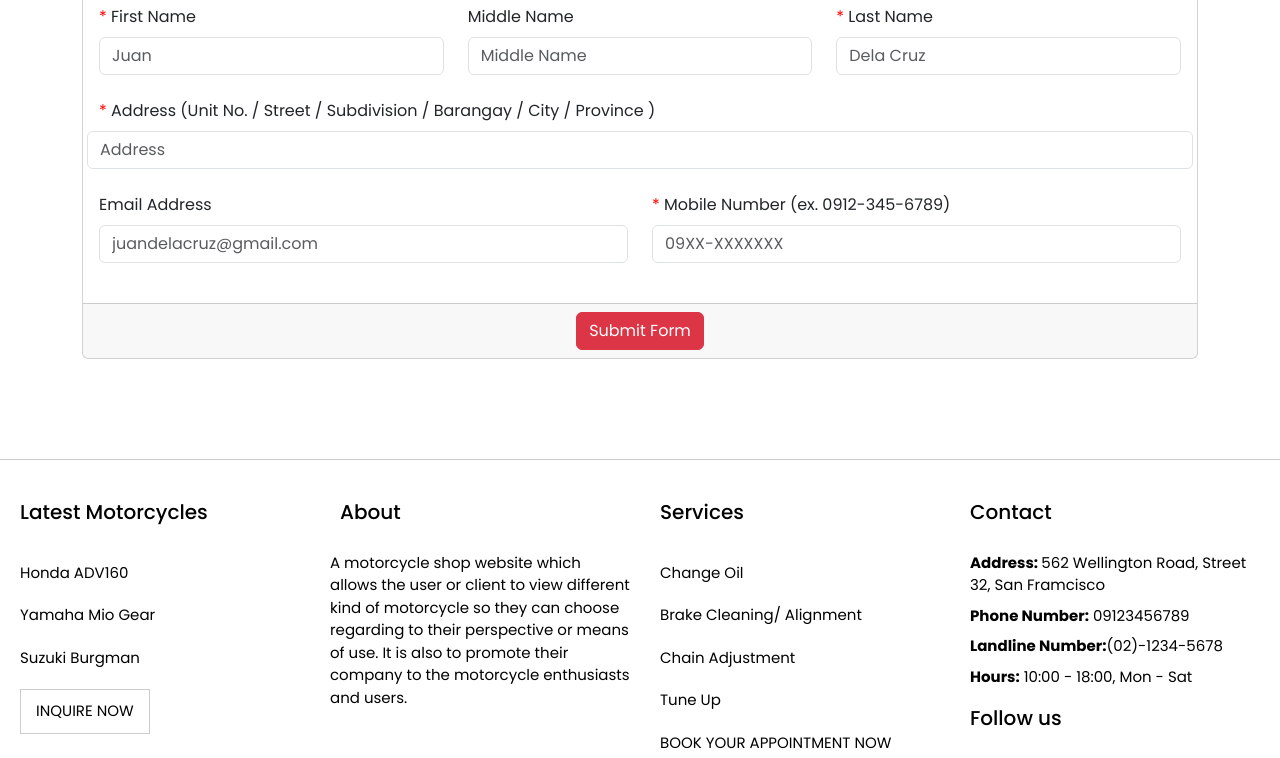
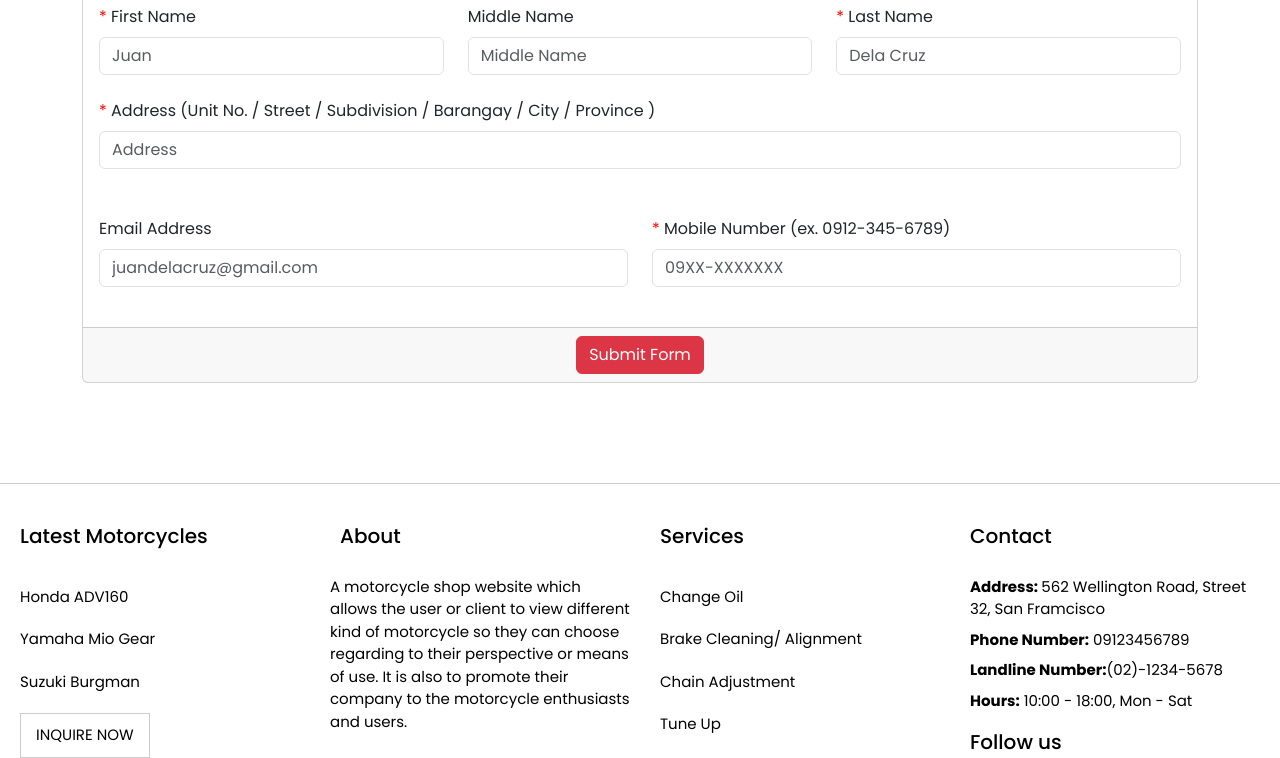
Before and after one commit to gohn01/miniproject2htmlcss.github.io, a plain HTML site: page contactus.html in a window 1280 px wide. Shown: the part 1662-2420 px from the top of the page. Drawn offline with nearby package versions, Linux system fonts and the light colour scheme.

Commit message:
added col in form for address field

```diff
--- a/contactus.html
+++ b/contactus.html
@@ -148,8 +148,10 @@
                             </div>
                         </div>
                         <div class="row mb-4">
-                            <label for="add" class="form-label"><span>*</span> Address (Unit No. / Street / Subdivision / Barangay / City / Province )</label>
-                            <input type="text" name="address" id="address" class="form-control" placeholder="Address" required>
+                            <div class="col-lg-12 mb-4">
+                                <label for="add" class="form-label"><span>*</span> Address (Unit No. / Street / Subdivision / Barangay / City / Province )</label>
+                                <input type="text" name="address" id="address" class="form-control" placeholder="Address" required>
+                            </div>
                         </div>
                         <div class="row">
                             <div class="col-lg-6 mb-4">
```
